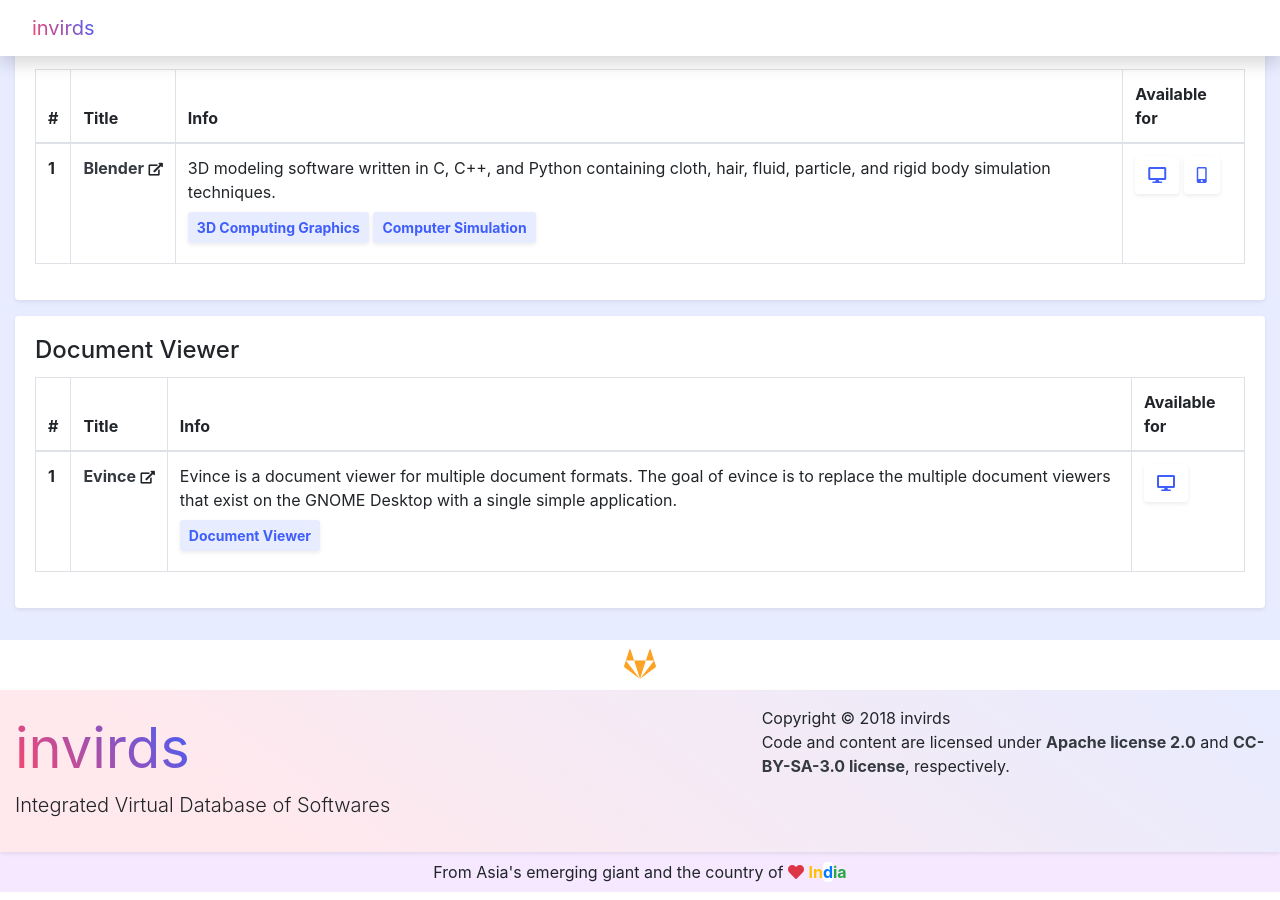
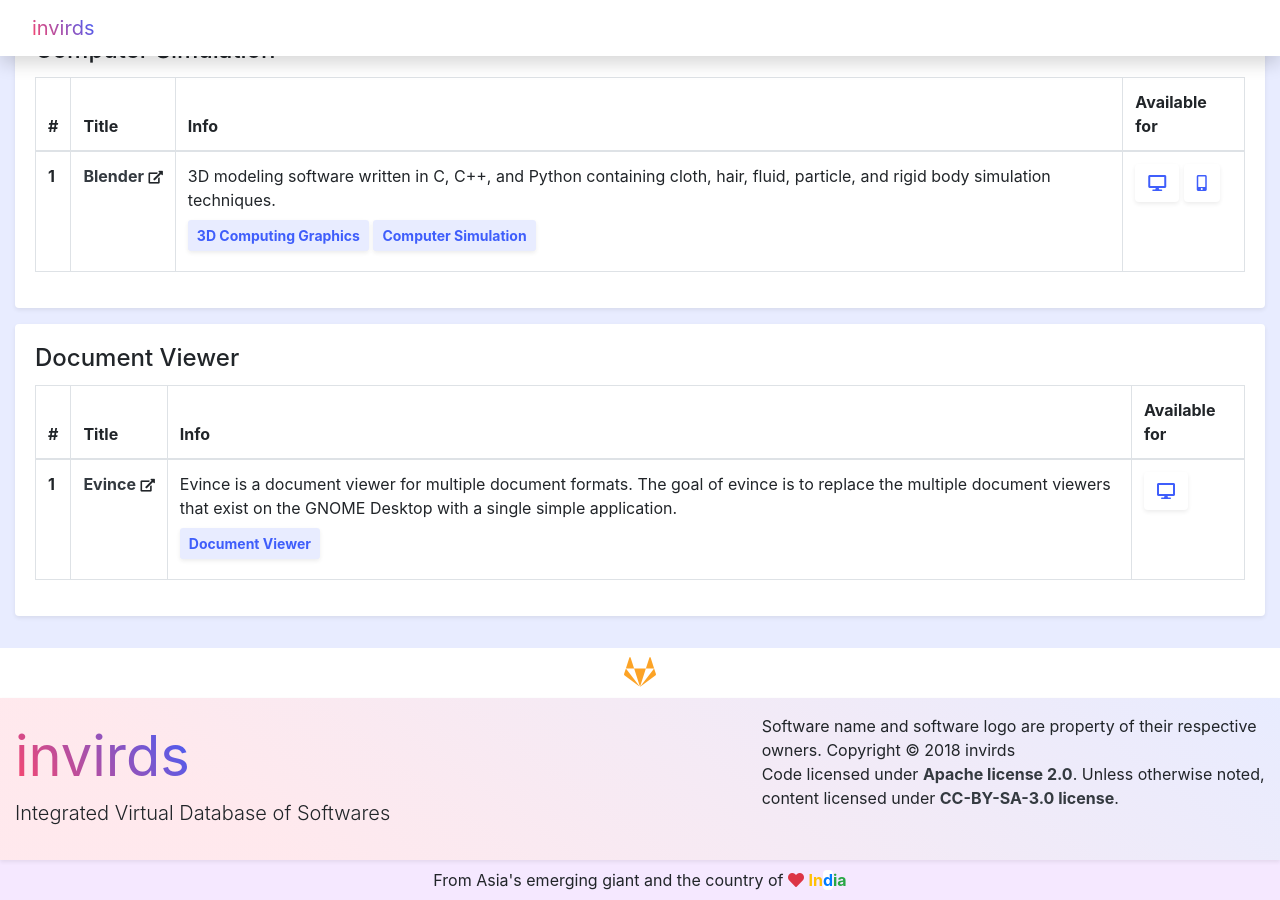
Before and after one commit to Softorage/Softorage, a Jekyll site: the page built from pages/search.md, in a window 1280 px wide and 900 px high, scrolled down 1259 px. Built offline with Jekyll 4.4.1, drawn with Linux system fonts in a browser that asks for light colours.

Commit message:
footer updated & minor changes

```diff
--- a/_includes/footer.html
+++ b/_includes/footer.html
@@ -21,7 +21,9 @@
 
         <p>
 
-          Copyright &#169; 2018 invirds<br>Code and content are licensed under <b><a class="text-dark" href="LICENSE">Apache license 2.0</a></b> and <b><a class="text-dark" href="https://creativecommons.org/licenses/by-sa/3.0/">CC-BY-SA-3.0 license</a></b>, respectively.
+          Software name and software logo are property of their respective owners. Copyright &#169; 2018 invirds
+          <br>
+          Code licensed under <b><a class="text-dark" href="LICENSE">Apache license 2.0</a></b>. Unless otherwise noted, content licensed under <b><a class="text-dark" href="https://creativecommons.org/licenses/by-sa/3.0/">CC-BY-SA-3.0 license</a></b>.
 
         </p>
 
--- a/pages/search.md
+++ b/pages/search.md
@@ -4,14 +4,18 @@ title: Search the invirds
 description: Search through massive yet intelligently organised database
 permalink: /search/
 ---
-{% assign forcount = 1 %}
-{% assign categs =  site.software | map: "categories" | join: ","  | split: "," | uniq %}
+{%- assign forcount = 1 -%}
+{%- assign categs =  site.software | map: "categories" | join: ","  | split: "," | uniq -%}
 
-<div class="container-fluid bg-clr1 text-white text-center py-3">
+<div class="container-fluid bg-clr1-light text-clr1 text-center py-3">
   <div style="height:3.5rem;"></div>
   <h1>{{ page.title }}</h1>
   <p>{{ page.description }}</p>
 </div>
+
+<!-- separator for banner and content -->
+<div class="bg-nav px-2"><div class="bg-nav py-1 position-relative shadow"></div></div>
+
 <div class="container-fluid bg-clr2-light py-3">
   {% for categ in categs %}
   <div class="card mb-3">
@@ -31,9 +35,9 @@ permalink: /search/
             </thead>
             <tbody>
               <!-- Ensure that variable forcount has value 1 for each category and such category's card -->
-              {% if forcount != 1 %}
-              {% assign forcount = 1 %}
-              {% endif %}
+              {%- if forcount != 1 -%}
+              {%- assign forcount = 1 -%}
+              {%- endif -%}
               {% for software in site.software %}
               {% if software.categories contains categ %}
               <tr>
@@ -145,7 +149,7 @@ permalink: /search/
                 </td>
               </tr>
               <!-- Increment forcount by 1 for each software printed on a category's card -->
-              {% assign forcount = forcount | plus: 1 %}
+              {%- assign forcount = forcount | plus: 1 -%}
               {% endif %}
               {% endfor %}
             </tbody>
```
Also changed, not shown: _layouts/software.html (+4 -4 lines).
